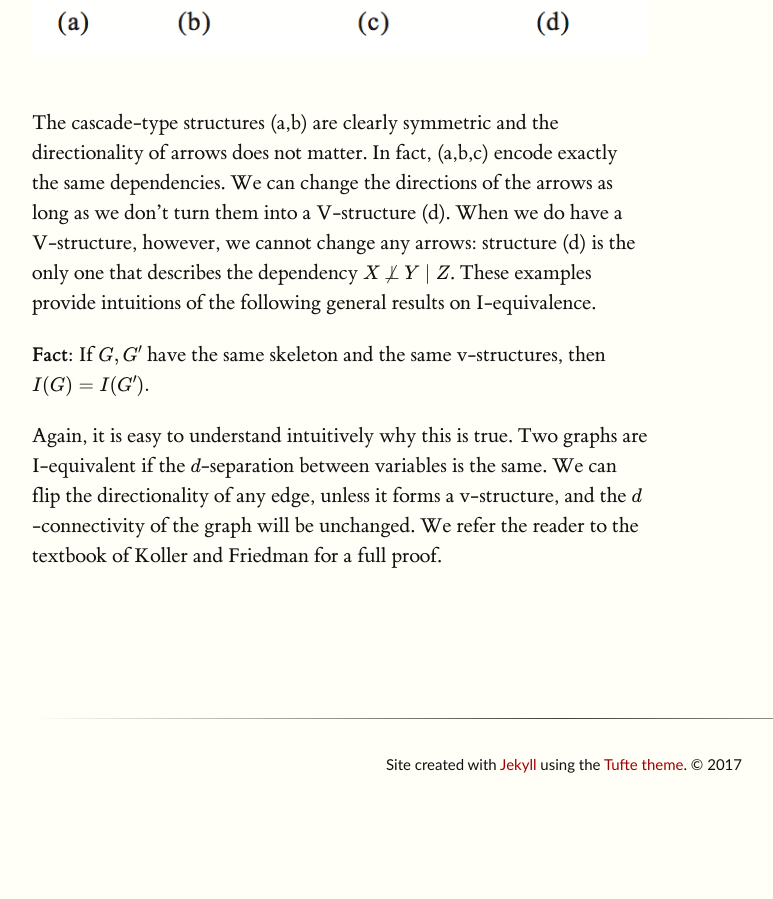
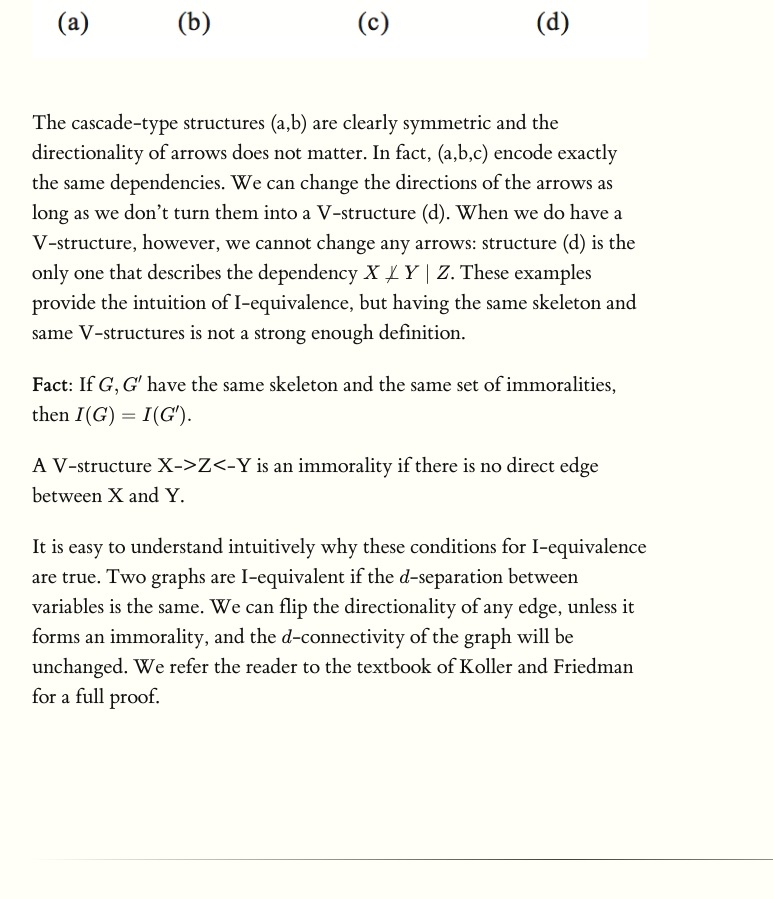
Before and after one commit to ermongroup/cs228-notes, a Jekyll site: the page built from representation/directed/index.md, in a window 1280 px wide and 900 px high, scrolled down 7523 px. Shown: the whole window, without its empty margins (128-901 px from the left). Built offline with Jekyll 4.4.1, drawn with Linux system fonts in a browser that asks for light colours; formulas are drawn with MathJax 3; before the commit the page ends 8311 px from its top, so only the background shows below that.

Commit message:
Update index.md
add clarification on immorality conditions of I-equivalence

```diff
--- a/representation/directed/index.md
+++ b/representation/directed/index.md
@@ -121,9 +121,11 @@ A related question is whether perfect maps are unique when they exist. Again, th
 
 When are two Bayesian nets I-equivalent? To answer this, let's return to a simple example with three variables. We say that each of the graphs below have the same *skeleton*, meaning that if we drop the directionality of the arrows, we obtain the same undirected graph in each case.
 {% maincolumn 'assets/img/3node-bayesnets.png' 'Bayesian networks over three variables' %}
-The cascade-type structures (a,b) are clearly symmetric and the directionality of arrows does not matter. In fact, (a,b,c) encode exactly the same dependencies. We can change the directions of the arrows as long as we don't turn them into a V-structure (d). When we do have a V-structure, however, we cannot change any arrows: structure (d) is the only one that describes the dependency $$X \not\perp Y \mid Z$$. These examples provide intuitions of the following general results on I-equivalence.
+The cascade-type structures (a,b) are clearly symmetric and the directionality of arrows does not matter. In fact, (a,b,c) encode exactly the same dependencies. We can change the directions of the arrows as long as we don't turn them into a V-structure (d). When we do have a V-structure, however, we cannot change any arrows: structure (d) is the only one that describes the dependency $$X \not\perp Y \mid Z$$. These examples provide the intuition of I-equivalence, but having the same skeleton and same V-structures is not a strong enough definition.
 
 **Fact:**
-If $$G,G'$$ have the same skeleton and the same v-structures, then $$I(G) = I(G').$$
+If $$G,G'$$ have the same skeleton and the same set of immoralities, then $$I(G) = I(G').$$
 
-Again, it is easy to understand intuitively why this is true. Two graphs are I-equivalent if the $$d$$-separation between variables is the same. We can flip the directionality of any edge, unless it forms a v-structure, and the $$d$$-connectivity of the graph will be unchanged. We refer the reader to the textbook of Koller and Friedman for a full proof.
+A V-structure X->Z<-Y is an immorality if there is no direct edge between X and Y.
+
+It is easy to understand intuitively why these conditions for I-equivalence are true. Two graphs are I-equivalent if the $$d$$-separation between variables is the same. We can flip the directionality of any edge, unless it forms an immorality, and the $$d$$-connectivity of the graph will be unchanged. We refer the reader to the textbook of Koller and Friedman for a full proof.
```
